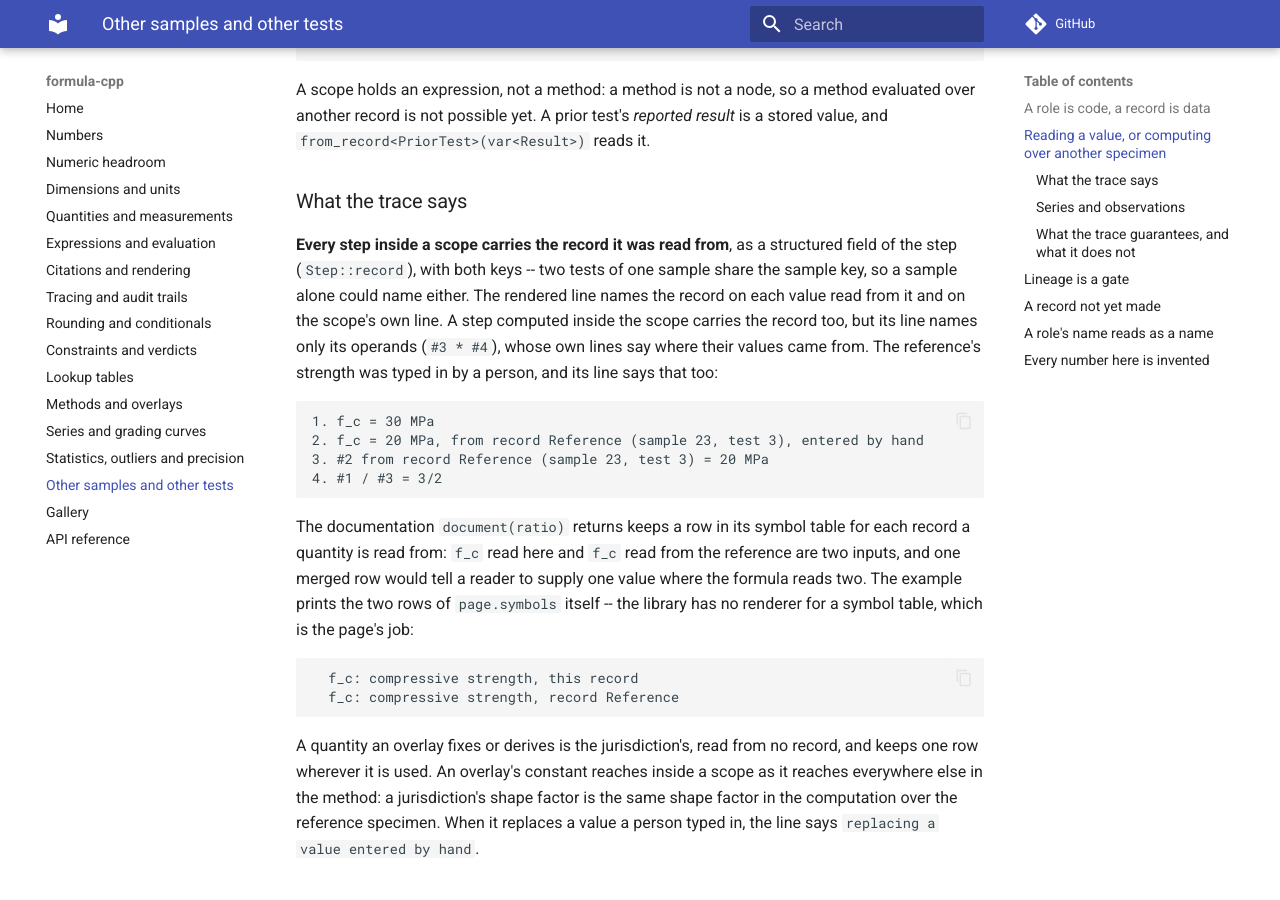
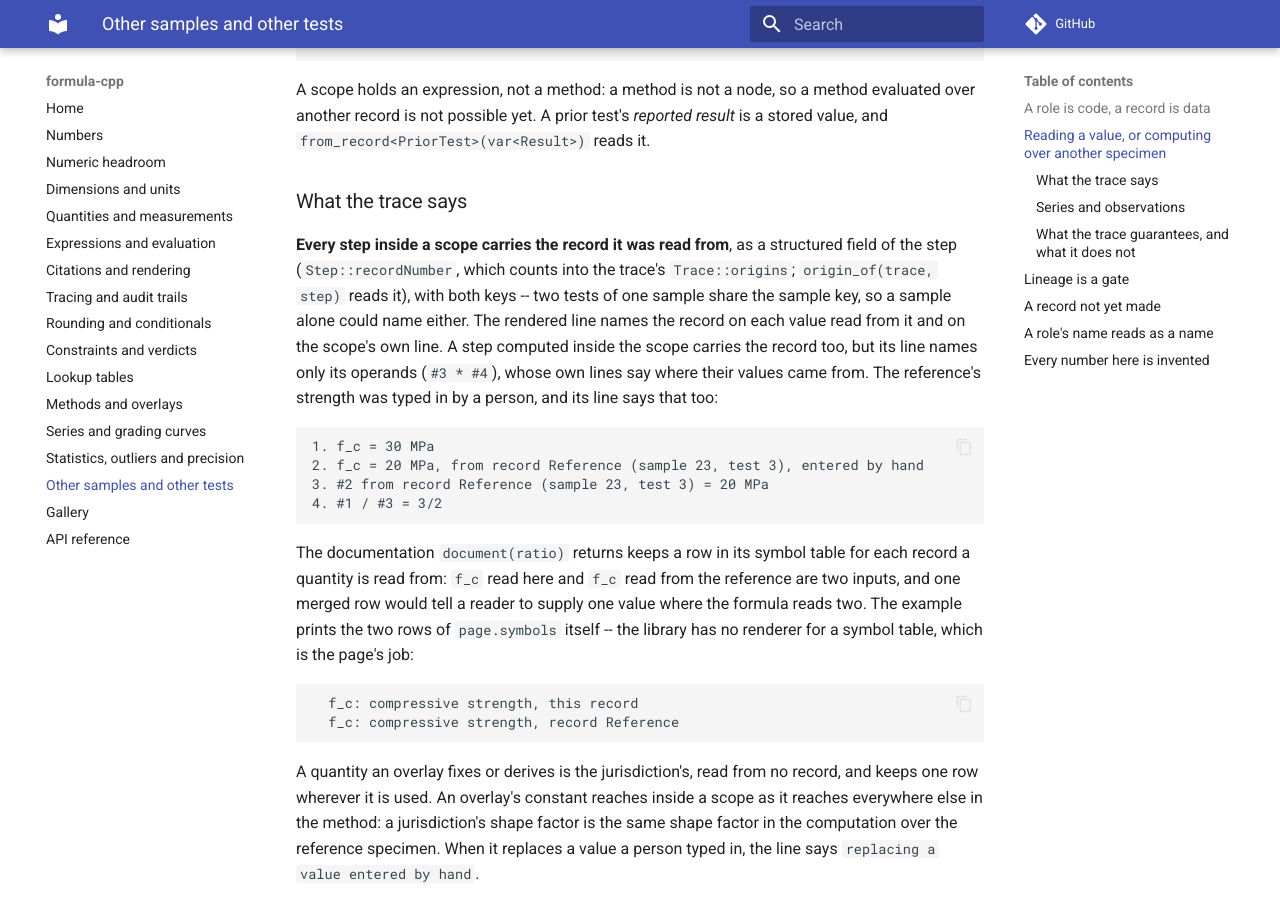
Before and after one commit to LASTRADA-Software/formula-cpp, an MkDocs documentation site: the page built from docs/records.md, in a window 1280 px wide and 900 px high, scrolled down 2614 px. Built offline with MkDocs 1.6.1 and Material for MkDocs 9.7.7, drawn with Linux system fonts in a browser that asks for light colours; comment, search, counter and statistics services are not loaded; some of the changed text lies outside the part shown.

Commit message:
fix(trace): keep a step's origin and lineage comparison in the trace, so a step costs what it did
`Step` had grown by 128 bytes on every step of every trace: 48 for the
record a step was read from and 80 for a lineage comparison, which only a
handful of steps per gated read carry. Both now live once, in the trace:

- `Trace::origins` holds each record a scope read from, and
  `Step::recordNumber` counts into it from one, zero for a step of the
  record being evaluated. Every step still says whose number it is; four
  bytes fit in padding `Step` already had. `origin_of(trace, step)` reads
  it.
- `Trace::lineageChecks` holds each comparison keyed by its step's index,
  as `Trace::conformityLimits` does; `lineage_of(trace, index)` reads it.
- The renderer reads both through `detail::ShownStep`, the copy it
  already renders from.

`sizeof(Step<Rational>)` is master's 1008 bytes again on cl, g++ and
clang++, and is pinned where no checked standard library changes it.

Signed-off-by: Christian Parpart <c.parpart@lastrada.net>

```diff
--- a/docs/records.md
+++ b/docs/records.md
@@ -143,10 +143,11 @@
 ### What the trace says
 
 **Every step inside a scope carries the record it was read from**, as a
-structured field of the step (`Step::record`), with both keys -- two tests of
-one sample share the sample key, so a sample alone could name either. The
-rendered line names the record on each value read from it and on the scope's
-own line. A step computed inside the scope carries the record too, but its
+structured field of the step (`Step::recordNumber`, which counts into the
+trace's `Trace::origins`; `origin_of(trace, step)` reads it), with both keys
+-- two tests of one sample share the sample key, so a sample alone could name
+either. The rendered line names the record on each value read from it and on
+the scope's own line. A step computed inside the scope carries the record too, but its
 line names only its operands (`#3 * #4`), whose own lines say where their
 values came from. The reference's strength was typed in by a person, and its
 line says that too:
@@ -238,9 +239,9 @@
   `EnumeratorName`, `Describe`, `RepTraits` and the vocabulary; a
   specialisation of anything else can make a trace say anything.
 
-The structured fields of each step -- its kind, its origin, its lineage
-comparison -- are what is authoritative; the rendered line is their
-description. A role displayed as `this record`, in any case, is refused, since
+The structured fields of each step -- its kind, and its origin and lineage
+comparison as its trace holds them (`origin_of`, `lineage_of`) -- are what is
+authoritative; the rendered line is their description. A role displayed as `this record`, in any case, is refused, since
 every value read from it would be traced as read from the record being
 evaluated.
 
```
Also changed, not shown: 7 other files.
